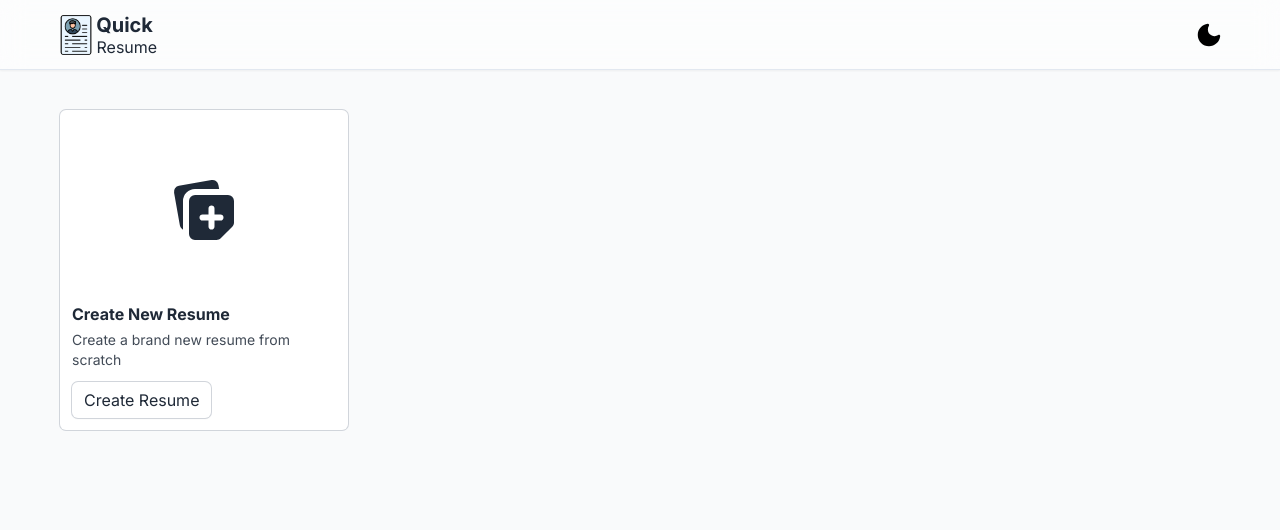
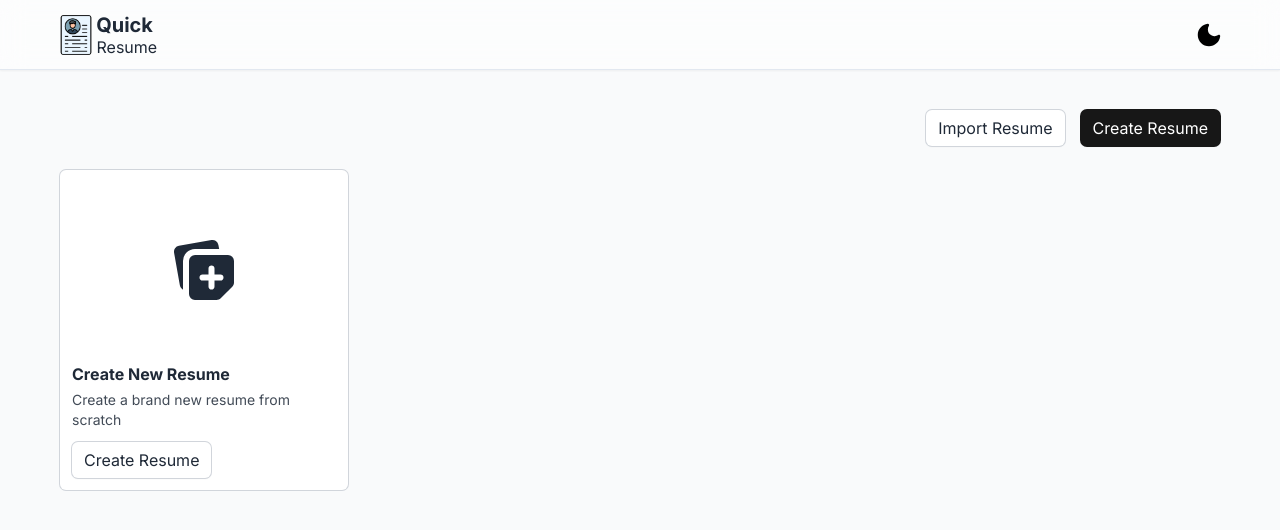
Before and after one commit to prajwl-dh/quick-resume-builder, a Next.js app: page /builder in a window 1280 px wide. Shown: the top 530 px of the page. Built offline with nearby package versions, Linux system fonts and the light colour scheme.

Commit message:
Better builder page on no-resume as well as previous resume

```diff
--- a/src/components/builder/BuilderHome.tsx
+++ b/src/components/builder/BuilderHome.tsx
@@ -1,14 +1,57 @@
 'use client';
+import { useAppSelector } from '@/lib/store/hooks';
+import { motion } from 'framer-motion';
+import { useState } from 'react';
+import SecondaryButton from '../buttons/SecondaryButton';
+import CreateConfirmationPopup from './createNew/CreateConfirmationPopup';
 import CreateNew from './createNew/CreateNew';
+import { CreateSvg } from './createNew/CreateSvg';
+import ImportResumeJSON from './importResumeJSON/ImportResumeJSON';
 import PreviousResumes from './previousResumes/PreviousResumes';
 
 export default function BuilderHome() {
+  const resume = useAppSelector((state) => state.resumeReducer.value);
+  const [open, setOpen] = useState<boolean>(false);
+
   return (
-    <div className='w-full 2xl:w-10/12 px-5 md:px-1 py-5 md:py-10 flex flex-col justify-center items-center mb-10'>
-      <div className='w-full grid grid-cols-1 sm:grid-cols-[repeat(auto-fill,minmax(270px,1fr))] gap-10'>
+    <div className='w-full 2xl:w-11/12 px-5 md:px-1 py-5 md:py-10 flex flex-col justify-center items-center mb-10'>
+      <div className='flex flex-row justify-end items-center gap-4 w-full mb-6'>
+        <ImportResumeJSON />
         <CreateNew />
-        <PreviousResumes />
       </div>
+
+      {resume.length === 0 ? (
+        <>
+          <div className='w-full flex justify-start'>
+            <motion.div
+              initial={{ scale: 0.9, opacity: 0 }}
+              animate={{ scale: 1, opacity: 100 }}
+              viewport={{ once: true }}
+              transition={{ type: 'spring' }}
+              onClick={() => setOpen(true)}
+              className='h-60 md:h-80 w-full md:w-72 p-3 gap-1 flex flex-col justify-start items-center rounded-md ring-1 ring-light-ring-secondary dark:ring-dark-ring-secondary hover:ring-light-ring-primary hover:dark:ring-dark-ring-primary bg-light-foreground dark:bg-dark-foreground cursor-pointer hover:shadow-sm group'
+            >
+              <div className='flex-grow flex justify-center items-center'>
+                <CreateSvg className='text text-5xl md:text-7xl text-light-text-primary dark:text-dark-text-primary group-hover:scale-125 transition duration-300' />
+              </div>
+              <p className='text text-md font-bold self-start text-light-text-primary dark:text-dark-text-primary'>
+                Create New Resume
+              </p>
+              <p className='text text-sm text-light-text-secondary self-start dark:text-dark-text-secondary'>
+                Create a brand new resume from scratch
+              </p>
+              <SecondaryButton className='dark:bg-dark-foreground self-start mt-2'>
+                Create Resume
+              </SecondaryButton>
+            </motion.div>
+          </div>
+          <CreateConfirmationPopup open={open} setOpen={setOpen} />
+        </>
+      ) : (
+        <div className='w-full grid grid-cols-1 md:grid-cols-[repeat(auto-fill,minmax(270px,1fr))] gap-10'>
+          <PreviousResumes />
+        </div>
+      )}
     </div>
   );
 }
--- a/src/components/builder/createNew/CreateNew.tsx
+++ b/src/components/builder/createNew/CreateNew.tsx
@@ -1,36 +1,15 @@
 'use client';
-import SecondaryButton from '@/components/buttons/SecondaryButton';
-import { motion } from 'framer-motion';
+import PrimaryButton from '@/components/buttons/PrimaryButton';
 import { useState } from 'react';
 import CreateConfirmationPopup from './CreateConfirmationPopup';
-import { CreateSvg } from './CreateSvg';
 
 export default function CreateNew() {
   const [open, setOpen] = useState<boolean>(false);
 
   return (
     <>
-      <motion.div
-        initial={{ scale: 0.9, opacity: 0 }}
-        animate={{ scale: 1, opacity: 100 }}
-        viewport={{ once: true }}
-        transition={{ type: 'spring' }}
-        onClick={() => setOpen(true)}
-        className='h-60 md:h-80 w-full md:w-72 p-3 gap-1 flex flex-col justify-between items-center rounded-md ring-1 ring-light-ring-secondary dark:ring-dark-ring-secondary hover:ring-light-ring-primary hover:dark:ring-dark-ring-primary bg-light-foreground dark:bg-dark-foreground cursor-pointer hover:shadow-sm group'
-      >
-        <div className='flex-grow flex justify-center items-center'>
-          <CreateSvg className='text text-5xl md:text-7xl text-light-text-primary dark:text-dark-text-primary group-hover:scale-125 transition duration-300' />
-        </div>
-        <p className='text text-md font-bold self-start text-light-text-primary dark:text-dark-text-primary'>
-          Create New Resume
-        </p>
-        <p className='text text-sm text-light-text-secondary self-start dark:text-dark-text-secondary'>
-          Create a brand new resume from scratch
-        </p>
-        <SecondaryButton className='dark:bg-dark-foreground self-start mt-2'>
-          Create Resume
-        </SecondaryButton>
-      </motion.div>
+      <PrimaryButton onClick={() => setOpen(true)}>Create Resume</PrimaryButton>
+
       <CreateConfirmationPopup open={open} setOpen={setOpen} />
     </>
   );
--- /dev/null
+++ b/src/components/builder/importResumeJSON/ImportResumeJSON.tsx
@@ -0,0 +1,7 @@
+'use client';
+
+import SecondaryButton from '@/components/buttons/SecondaryButton';
+
+export default function ImportResumeJSON() {
+  return <SecondaryButton>Import Resume</SecondaryButton>;
+}
--- a/src/components/builder/previousResumes/PreviousResumes.tsx
+++ b/src/components/builder/previousResumes/PreviousResumes.tsx
@@ -38,7 +38,7 @@ export default function PreviousResumes() {
             viewport={{ once: true }}
             transition={{ type: 'spring', delay: index - index / 1.2 }}
             key={resume.id}
-            className='min-h-60 md:min-h-80 w-full md:w-72 p-3 gap-1 flex flex-col justify-between items-center rounded-md ring-1 ring-light-ring-secondary dark:ring-dark-ring-secondary hover:ring-light-ring-primary hover:dark:ring-dark-ring-primary bg-light-foreground dark:bg-dark-foreground hover:shadow-sm group'
+            className='min-h-60 md:min-h-80 w-full p-3 gap-1 flex flex-col justify-between items-center rounded-md ring-1 ring-light-ring-secondary dark:ring-dark-ring-secondary hover:ring-light-ring-primary hover:dark:ring-dark-ring-primary bg-light-foreground dark:bg-dark-foreground hover:shadow-sm group'
           >
             <div
               onClick={() => {
```
